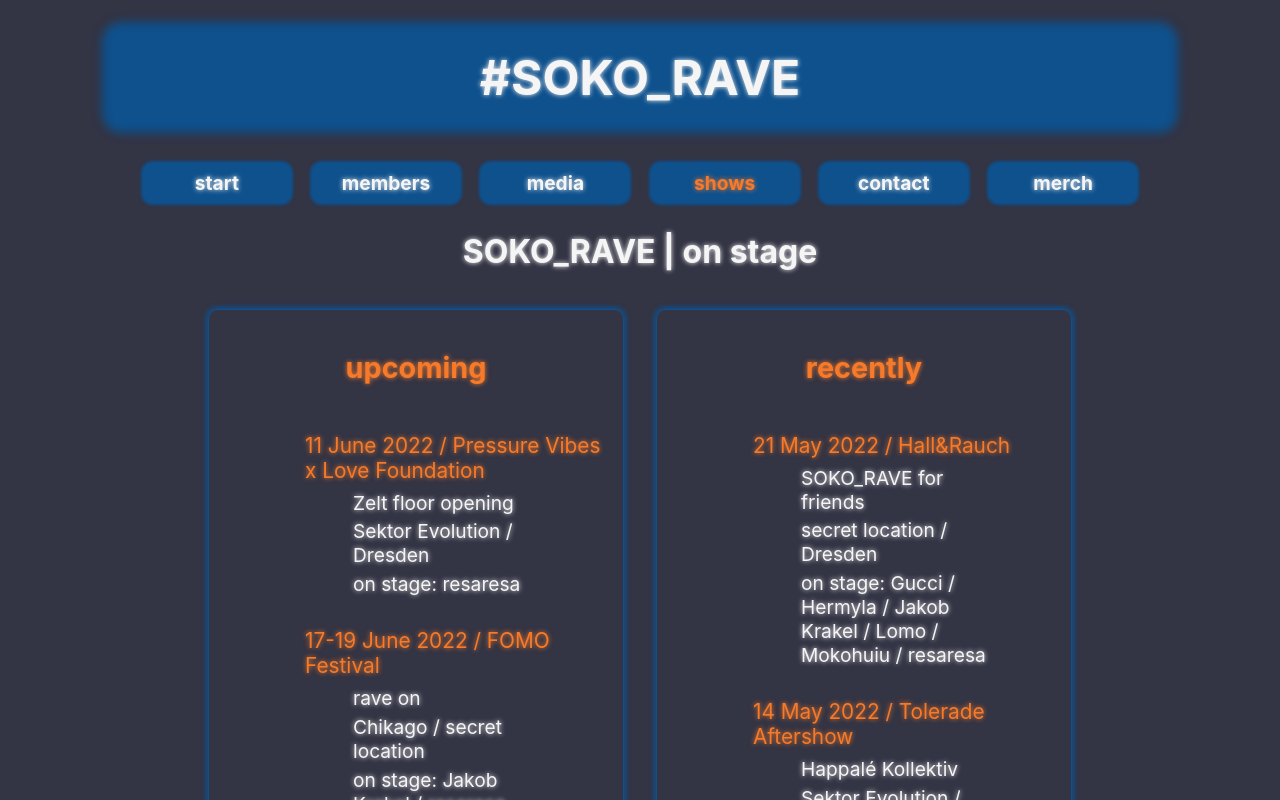
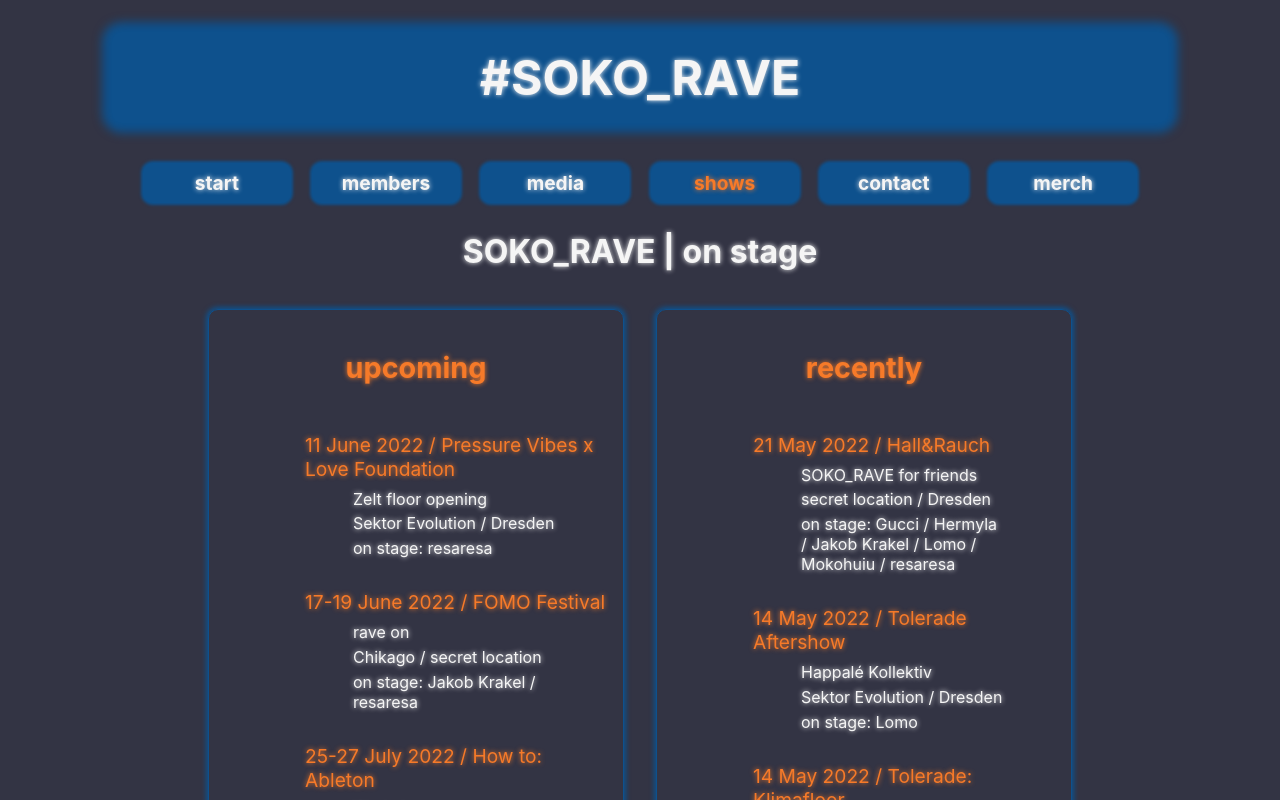
Before and after one commit to zuehler/soko-rave, a React (Vite) app: page /shows in a window 1280 px wide. Shown: the top 800 px of the page. Built offline with nearby package versions, Linux system fonts and the light colour scheme.

Commit message:
minor changes

```diff
--- a/src/styles/subpage-shows/shows.scss
+++ b/src/styles/subpage-shows/shows.scss
@@ -9,7 +9,7 @@
     display: flex;
     flex-flow: column nowrap;
     justify-content: flex-start;
-    align-items: center;
+    align-items: flex-start;
     padding: 1rem;
     margin: 1rem;
     width: 45%;
@@ -40,7 +40,7 @@
 
       li:first-child {
         margin: 0.5rem 0;
-        font-size: 1.3rem;
+        font-size: 1.2rem;
         // font-weight: bold;
         color: var(--stickerOrange);
         text-shadow: 0px 0px 5px var(--stickerOrange);
@@ -48,7 +48,6 @@
 
       li {
         margin: 0.3rem 3rem;
-        font-size: 1.2rem;
       }
 
       a {
```
